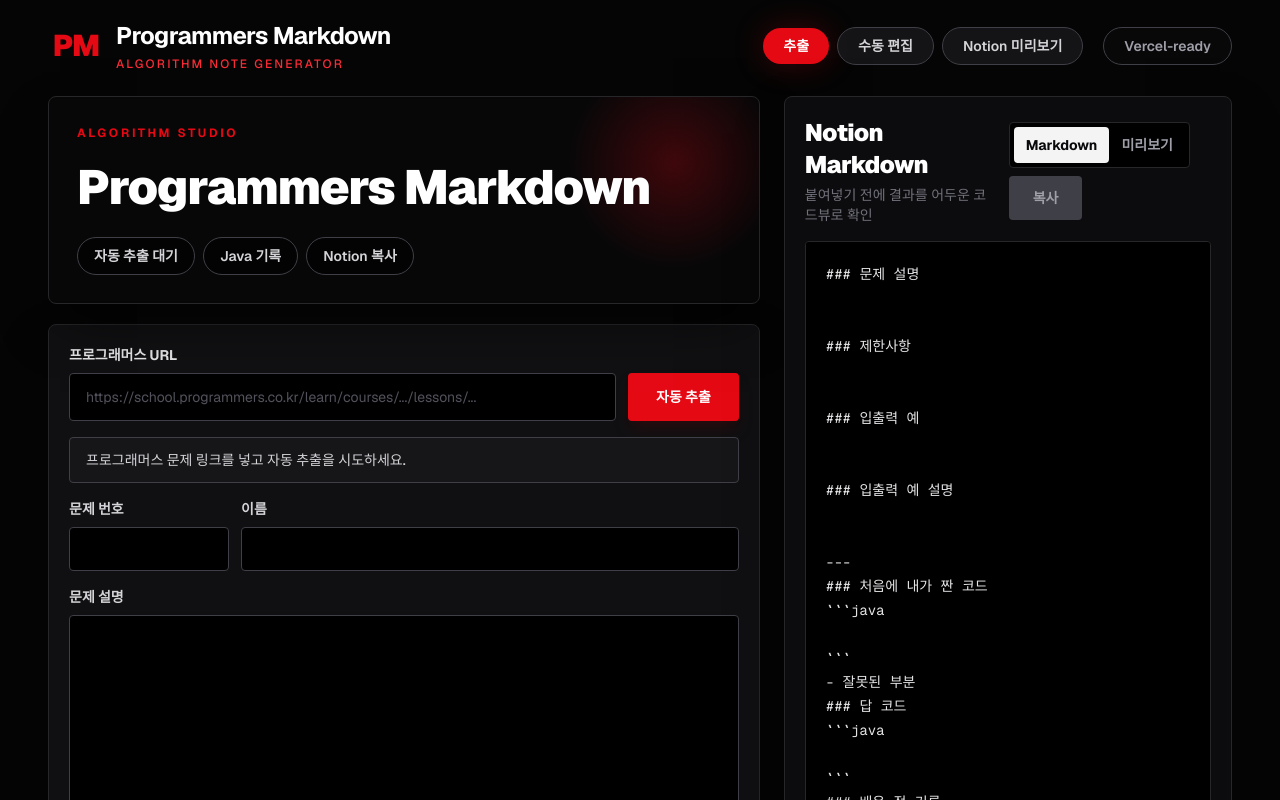
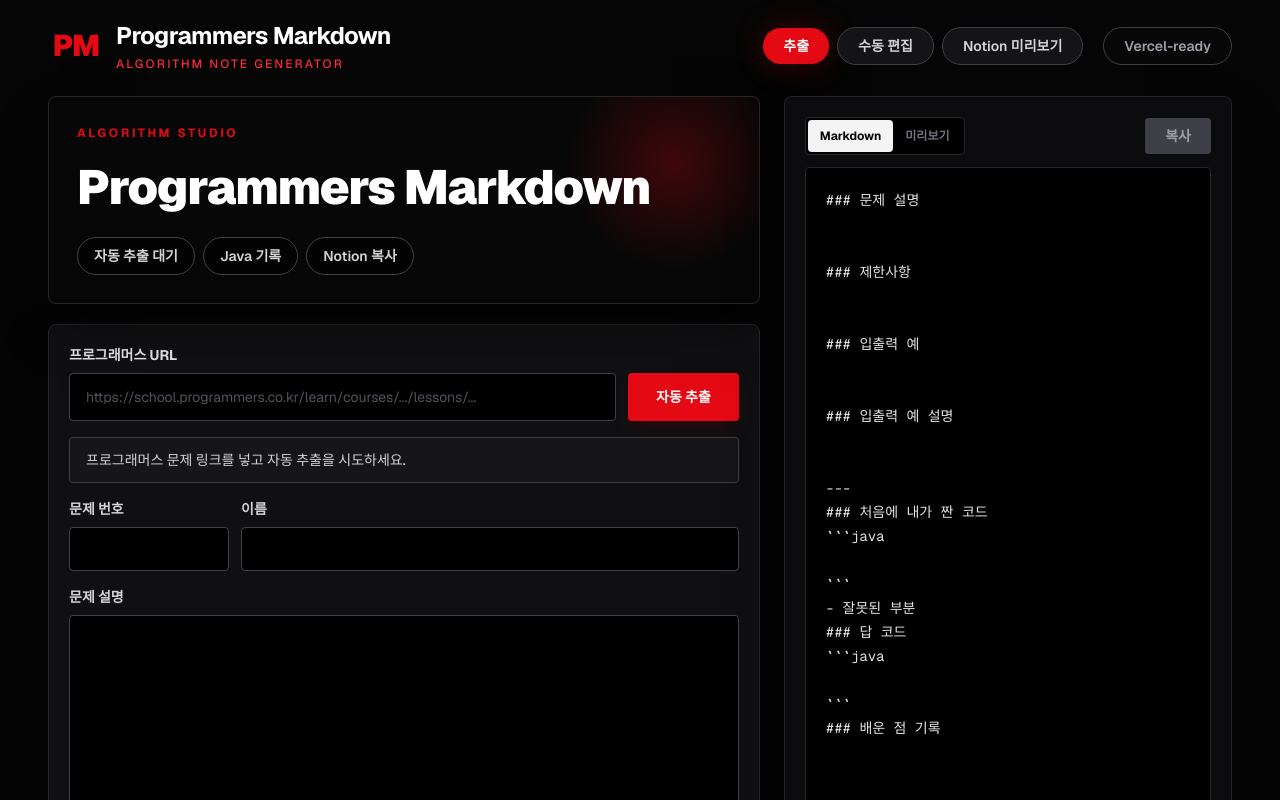
Before and after one commit to MODUGGAGI/programmers-to-markdown, a Next.js app: page / in a window 1280 px wide. Shown: the top 800 px of the page. Built offline with nearby package versions, Linux system fonts and the light colour scheme.

Commit message:
refactor: 마크다운 패널 컨트롤 정렬

```diff
--- a/src/app/problem-tool.tsx
+++ b/src/app/problem-tool.tsx
@@ -230,23 +230,18 @@
             </div>
           </div>
 
-          <aside className="flex min-h-[760px] min-w-0 flex-col gap-4 rounded-lg border border-zinc-800 bg-[#0d0d0f]/95 p-4 shadow-2xl shadow-black/60 sm:p-5 lg:sticky lg:top-5 lg:max-h-[calc(100vh-40px)]">
-            <div className="flex flex-col gap-3 sm:flex-row sm:items-center sm:justify-between">
-              <div>
-                <h2 className="text-2xl font-black tracking-tight text-white">Notion Markdown</h2>
-                <p className="mt-1 text-sm text-zinc-500">붙여넣기 전에 결과를 어두운 코드뷰로 확인</p>
-              </div>
-              <div className="flex flex-wrap items-center gap-2">
-                <div className="flex rounded border border-zinc-800 bg-black p-1">
+          <aside className="flex min-h-[760px] min-w-0 flex-col gap-3 rounded-lg border border-zinc-800 bg-[#0d0d0f]/95 p-4 shadow-2xl shadow-black/60 sm:p-5 lg:sticky lg:top-5 lg:max-h-[calc(100vh-40px)]">
+            <div className="flex items-center justify-between gap-3">
+              <div className="flex rounded border border-zinc-800 bg-black p-0.5">
                 {(["markdown", "preview"] as const).map((mode) => (
                   <button
                     key={mode}
                     type="button"
                     onClick={() => setPreviewMode(mode)}
-                      className={`h-9 cursor-pointer rounded px-3 text-sm font-bold transition ${
+                    className={`h-8 cursor-pointer rounded px-2.5 text-xs font-bold transition sm:px-3 ${
                       previewMode === mode
                         ? "bg-zinc-100 text-zinc-950"
-                          : "text-zinc-400 hover:bg-zinc-900 hover:text-zinc-100"
+                        : "text-zinc-500 hover:bg-zinc-900 hover:text-zinc-100"
                     }`}
                   >
                     {mode === "markdown" ? "Markdown" : "미리보기"}
@@ -257,11 +252,10 @@
                 type="button"
                 onClick={copyMarkdown}
                 aria-disabled={copyDisabled}
-                  className="h-11 cursor-pointer rounded bg-[#e50914] px-6 text-sm font-bold text-white shadow-lg shadow-red-950/40 transition duration-150 hover:-translate-y-0.5 hover:bg-[#ff1824] hover:shadow-[0_0_34px_rgba(229,9,20,0.45)] hover:ring-2 hover:ring-red-400/45 active:translate-y-0 aria-disabled:bg-zinc-700 aria-disabled:text-zinc-400 aria-disabled:shadow-none"
+                className="h-9 cursor-pointer rounded bg-[#e50914] px-5 text-sm font-bold text-white shadow-lg shadow-red-950/40 transition duration-150 hover:-translate-y-0.5 hover:bg-[#ff1824] hover:shadow-[0_0_34px_rgba(229,9,20,0.45)] hover:ring-2 hover:ring-red-400/45 active:translate-y-0 aria-disabled:bg-zinc-700 aria-disabled:text-zinc-400 aria-disabled:shadow-none"
               >
                 {copied ? "복사됨" : "복사"}
               </button>
-              </div>
             </div>
             {previewMode === "markdown" ? (
               <textarea
```
Lines whose indentation alone changed are shown as unchanged.
